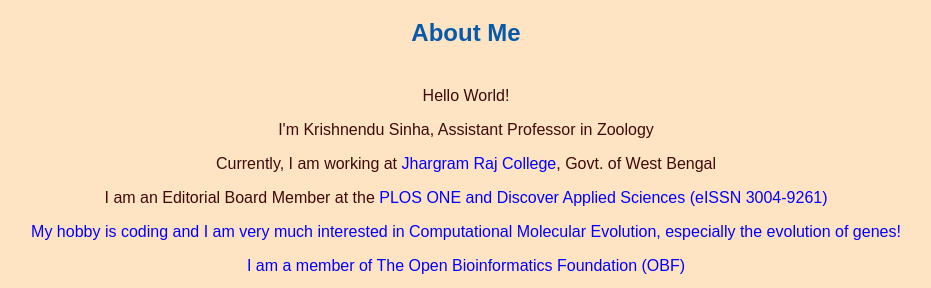
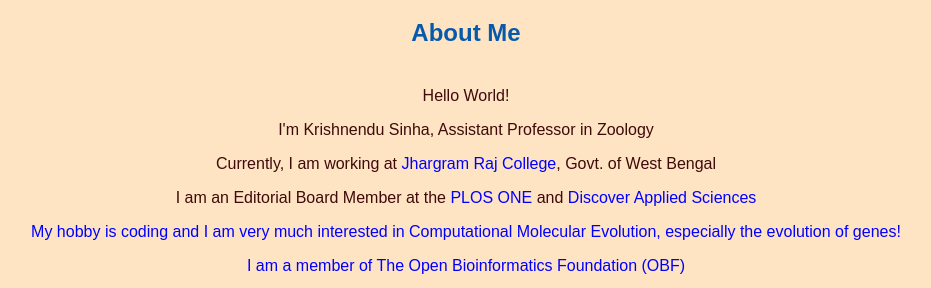
Before and after one commit to sinhakrishnendu/sinhakrishnendu.github.io, a plain HTML site: page index.html in a window 1280 px wide. Shown: the part 132-420 px from the top of the page, without its empty margins (174-1105 px from the left). Drawn offline with Linux system fonts and the light colour scheme.

Commit message:
Update index.html

```diff
--- a/index.html
+++ b/index.html
@@ -20,7 +20,7 @@
                 <p>Hello World!</p>
                 <p>I'm Krishnendu Sinha, Assistant Professor in Zoology</p>
                 <p>Currently, I am working at <a href="http://jrc.ac.in/department/index.php?c=11&&v=9">Jhargram Raj College</a>, Govt. of West Bengal</p>
-                <p>I am an Editorial Board Member at the <a href="https://journals.plos.org/plosone/">PLOS ONE and <a href="https://link.springer.com/journal/42452">Discover Applied Sciences (eISSN 3004-9261)</p>
+                <p>I am an Editorial Board Member at the <a href="https://journals.plos.org/plosone/">PLOS ONE</a> and <a href="https://link.springer.com/journal/42452">Discover Applied Sciences</p>
                 <p>My hobby is coding and I am very much interested in Computational Molecular Evolution, especially the evolution of genes!</p>
                 <p> I am a member of The Open Bioinformatics Foundation (OBF)</p>
                 <p>Check my book <a href="bp4b.html"> Basic Python Programming for Biologists-A programming book for absolute beginners</a></p>
```
